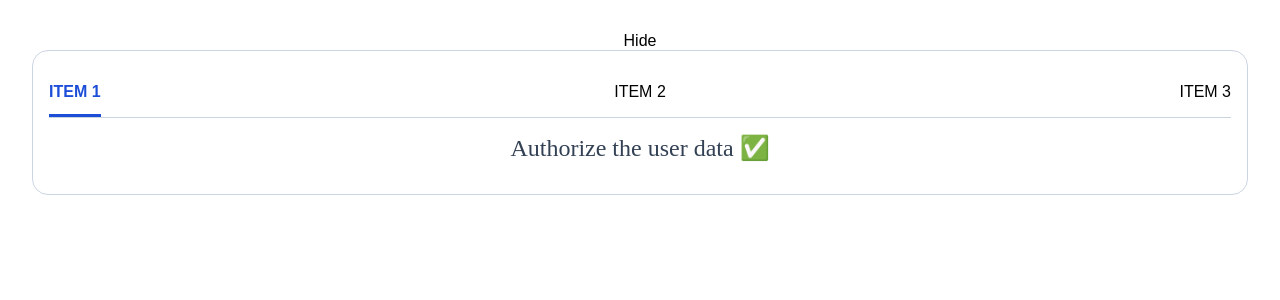
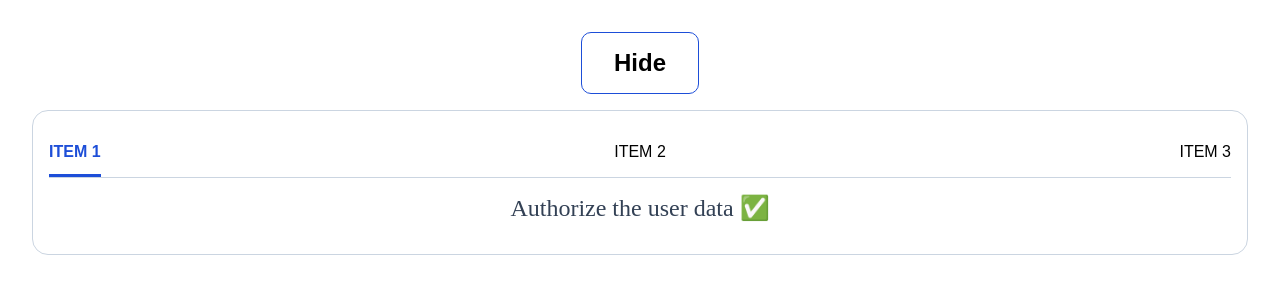
Before and after one commit to afshinmhdz/tabComponent, a React (Vite) app: page / in a window 1280 px wide. Shown: the top 300 px of the page. Built offline with nearby package versions, Linux system fonts and the light colour scheme.

Commit message:
added some style to show button

```diff
--- a/src/App.css
+++ b/src/App.css
@@ -73,3 +73,16 @@ button {
   color: var(--slate-700);
   font-size: 1.5rem;
 }
+.show{
+  border:1px solid var(--blue-700);;
+  font-size: 1.5rem;
+  font-weight: bold;
+  border-radius: 10px;
+  padding: 1rem 2rem;
+  margin-bottom: 1rem;
+}
+.show:hover{
+  background: var(--blue-700);;
+  color: white;
+  transition: 0.5s;
+}
```
